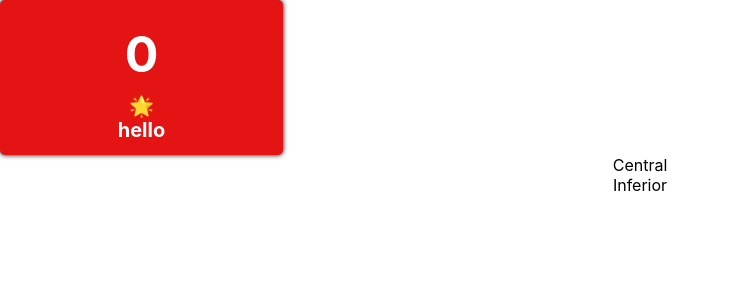
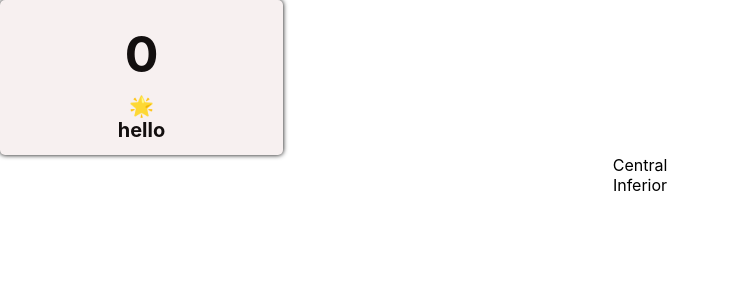
Before and after one commit to kiupets/dashboard, a React (Create React App) app: page / in a window 1280 px wide. Shown: the top 300 px of the page, without its empty margins (0-730 px from the left). Built offline with nearby package versions, Linux system fonts and the light colour scheme.

Commit message:
css modification

```diff
--- a/src/components/widget/widget.css
+++ b/src/components/widget/widget.css
@@ -5,7 +5,7 @@
     align-items: center;
     width: 283px;
     height: 155px;
-    background-color: rgb(228, 20, 20);
+    background-color: rgb(247, 240, 240);
     border-radius: 5px;
     box-shadow: 0px 0px 5px #000;
     /* padding: 10px; */
@@ -14,13 +14,13 @@
 }
 .number {
     font-size: 50px;
-    color: #fff;
+    color: rgb(19, 15, 15);
     font-weight: bold;
     margin-top: 10px;
 }
 .svg-string {
     font-size: 20px;
-    color: #fff;
+    color: rgb(19, 15, 15);
     font-weight: bold;
     margin-top: 10px;
 }
```
